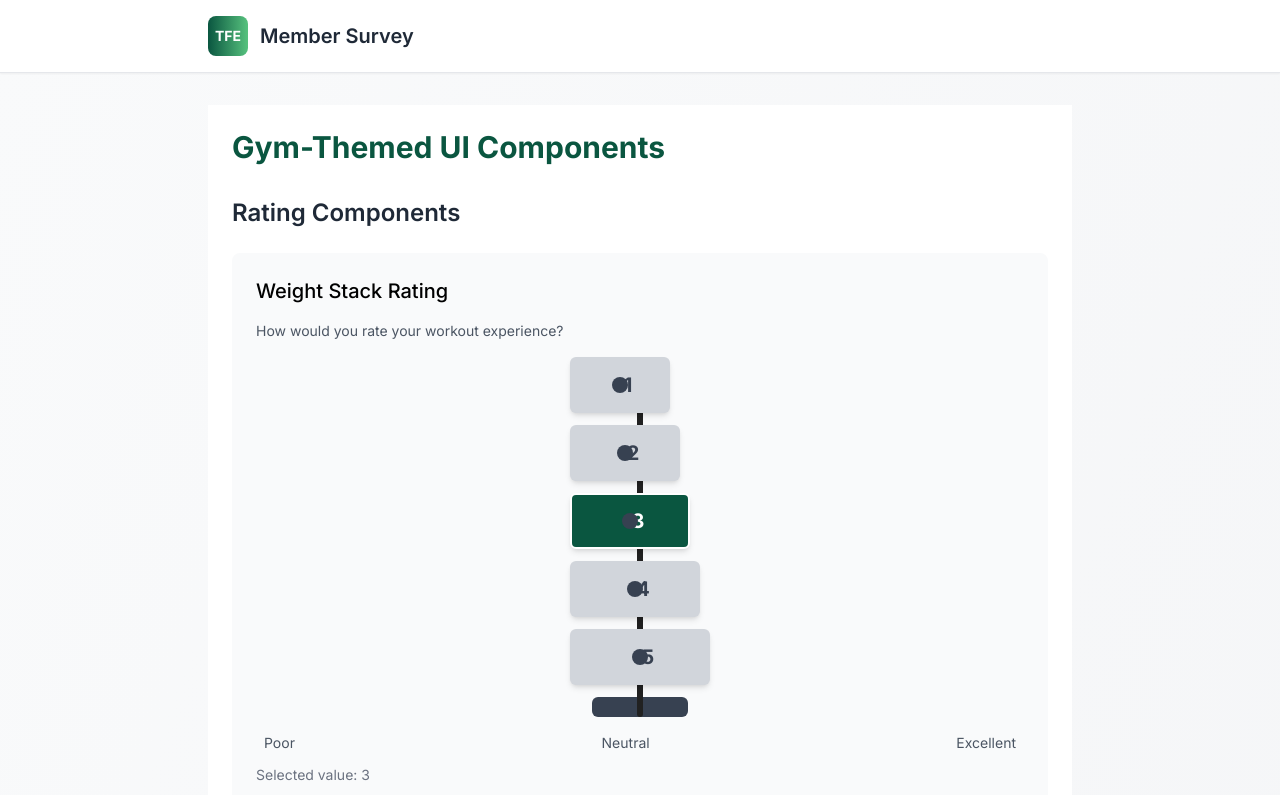
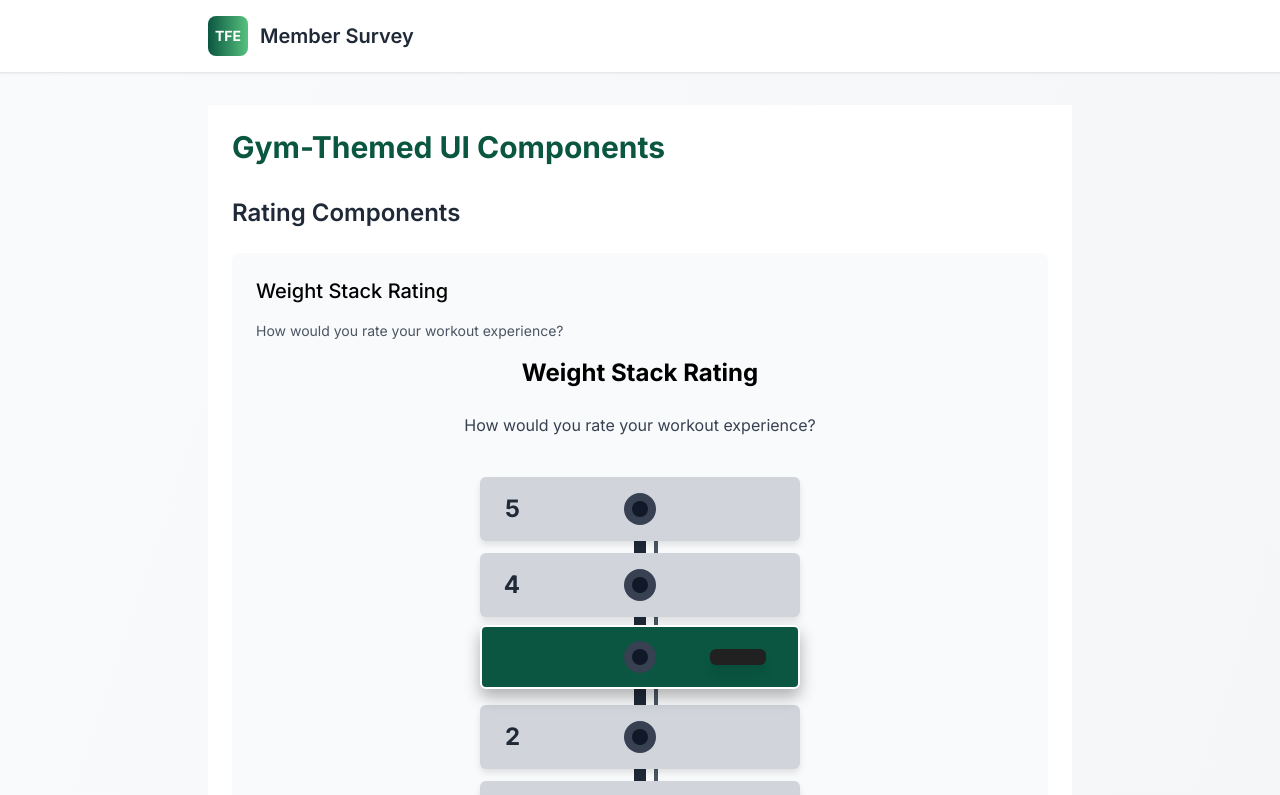
Before and after one commit to andrewallen/tfe-survey, a React (Vite) app in the folder workspace/: page /gym-theme-demo in a window 1280 px wide. Shown: the top 795 px of the page. Built offline with nearby package versions, Linux system fonts and the light colour scheme.

Commit message:
feat: Enhance WeightStackRating component with improved visuals and interaction

```diff
--- a/workspace/src/components/GymTheme/WeightStackRating.tsx
+++ b/workspace/src/components/GymTheme/WeightStackRating.tsx
@@ -1,4 +1,4 @@
-import React from 'react';
+import React, { useRef } from 'react';
 import { motion } from 'framer-motion';
 
 interface WeightStackRatingProps {
@@ -18,63 +18,107 @@ const WeightStackRating: React.FC<WeightStackRatingProps> = ({
 }) => {
   // Create an array from min to max
   const weightValues = Array.from({ length: max - min + 1 }, (_, i) => min + i);
+  const containerRef = useRef<HTMLDivElement>(null);
+
+  // For better visualization, weights are shown from top (max) to bottom (min)
+  // This is how actual weight stacks typically work in gym machines
+  const displayValues = [...weightValues].reverse();
 
   return (
-    <div className="space-y-4">
-      <div className="relative flex flex-col items-center">
+    <div className="space-y-6" ref={containerRef}>
+      <h2 className="text-2xl font-bold text-center mb-4">Weight Stack Rating</h2>
+      <p className="text-center text-tfe-gray-700 mb-4">How would you rate your workout experience?</p>
+
+      <div className="relative flex flex-col items-center py-4">
         {/* Weight stack pole */}
-        <div className="absolute h-full w-1.5 bg-tfe-secondary rounded-full z-0" />
+        <div className="absolute h-full w-3 bg-tfe-gray-800 rounded-full z-10" />
 
-        {/* Weight plates */}
-        <div className="space-y-3 z-10">
-          {weightValues.map((weightValue) => {
+        {/* Pin holder */}
+        <div className="absolute h-full w-1 bg-tfe-gray-600 rounded-full z-0 left-[calc(50%+14px)]" />
+
+        {/* Weight stack plates */}
+        <div className="space-y-3 z-10 flex flex-col items-center">
+          {displayValues.map((weightValue) => {
             const isSelected = value === weightValue;
-            const plateWidth = 100 + (weightValue - min) * 10; // Gradually increasing width
+            const weightIndex = displayValues.indexOf(weightValue);
 
             return (
+              <div key={weightValue} className="relative w-full flex items-center justify-center">
+                {/* Weight number (outside the plate for better readability) */}
+                <div className="absolute right-[calc(50%+120px)] font-bold text-2xl text-tfe-gray-800 z-20">
+                  {weightValue}
+                </div>
+
                 <motion.button
-                key={weightValue}
                   onClick={() => onChange(weightValue)}
-                initial={{ opacity: 0, scale: 0.8 }}
-                animate={{ opacity: 1, scale: 1 }}
-                transition={{ delay: weightValue * 0.05 }}
+                  initial={{ opacity: 0, x: -20 }}
+                  animate={{
+                    opacity: 1,
+                    x: 0,
+                    y: isSelected ? -4 : 0
+                  }}
+                  whileHover={{
+                    scale: 1.02,
+                    y: -2
+                  }}
+                  transition={{
+                    duration: 0.2,
+                    delay: weightIndex * 0.05
+                  }}
                   className={`
                     relative flex items-center justify-center
-                  h-14 rounded-md shadow-md transition-all duration-200
-                  font-bold text-xl
+                    h-14 md:h-16 w-64 md:w-80
+                    rounded-md shadow-lg transition-all duration-200
                     ${isSelected
                       ? 'bg-tfe-primary text-white border-2 border-white'
                       : 'bg-tfe-gray-300 text-tfe-gray-700 hover:bg-tfe-gray-400'
                     }
                   `}
                   style={{
-                  width: `${plateWidth}px`,
-                  transform: isSelected ? 'translateY(-4px)' : 'translateY(0)',
-                  zIndex: isSelected ? 20 : 10 - weightValue // Higher values appear on top for 3D effect
+                    zIndex: displayValues.length - weightIndex + (isSelected ? 20 : 0),
+                    boxShadow: isSelected
+                      ? '0 8px 16px rgba(0, 0, 0, 0.3)'
+                      : '0 4px 6px rgba(0, 0, 0, 0.1)'
                   }}
+                  aria-label={`Rate ${weightValue}`}
+                  aria-pressed={isSelected}
                 >
-                {/* Weight hole */}
-                <div className="absolute left-[calc(50%-8px)] w-4 h-4 bg-tfe-gray-700 rounded-full" />
-                <span className="ml-4">{weightValue}</span>
+                  {/* Weight hole (center) */}
+                  <div className="absolute left-1/2 transform -translate-x-1/2 w-8 h-8 bg-tfe-gray-700 rounded-full flex items-center justify-center overflow-hidden">
+                    <div className="w-4 h-4 bg-tfe-gray-900 rounded-full"></div>
+                  </div>
+
+                  {/* Selection pin (right side) */}
+                  {isSelected && (
+                    <motion.div
+                      className="absolute right-8 w-14 h-4 bg-tfe-secondary rounded-md z-20 shadow-lg"
+                      initial={{ x: 20, opacity: 0 }}
+                      animate={{ x: 0, opacity: 1 }}
+                      exit={{ x: 20, opacity: 0 }}
+                    />
+                  )}
                 </motion.button>
+              </div>
             );
           })}
         </div>
 
         {/* Base stand */}
-        <div className="w-24 h-5 mt-3 bg-tfe-gray-700 rounded-md" />
+        <div className="w-72 h-8 mt-6 bg-tfe-gray-800 rounded-md shadow-md"></div>
+        <div className="w-96 h-4 mt-1 bg-tfe-gray-700 rounded-b-md shadow-inner"></div>
       </div>
 
-      {/* Labels at bottom if provided */}
-      {labels && (
-        <div className="flex justify-between text-sm text-tfe-gray-600 mt-4 px-2">
-          <span>{labels[min]}</span>
-          {max - min > 2 && labels[Math.floor((max + min) / 2)] && (
-            <span>{labels[Math.floor((max + min) / 2)]}</span>
-          )}
-          <span>{labels[max]}</span>
+      {/* Labels at bottom */}
+      <div className="grid grid-cols-3 text-lg font-medium text-tfe-gray-700 mt-6 w-full">
+        <span className="text-left">{labels?.[min] || 'Poor'}</span>
+        <span className="text-center">{labels?.[Math.floor((max + min) / 2)] || 'Neutral'}</span>
+        <span className="text-right">{labels?.[max] || 'Excellent'}</span>
       </div>
-      )}
+
+      {/* Selected value */}
+      <div className="text-center text-tfe-gray-600 font-medium mt-2">
+        Selected value: {value}
+      </div>
     </div>
   );
 };
```
Lines whose indentation alone changed are shown as unchanged.
